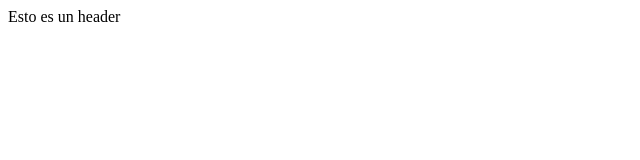
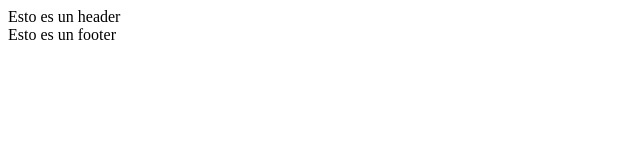
Before and after one commit to ramirogisone/practices, a plain HTML site: page crear_header_1/index.html in a window 1280 px wide. Shown: the full height of the page, 0-640 px from the left. Drawn offline with Linux system fonts and the light colour scheme.

Commit message:
Creacion del footer

```diff
--- a/crear_header_1/index.html
+++ b/crear_header_1/index.html
@@ -4,9 +4,10 @@
     <meta charset="UTF-8">
     <meta name="viewport" content="width=device-width, initial-scale=1.0">
     <meta http-equiv="X-UA-Compatible" content="ie=edge">
-    <title>Crear Header</title>
+    <title>Primer prueba GitHub</title>
 </head>
 <body>
     <header>Esto es un header</header>
+    <footer>Esto es un footer</footer>
 </body>
 </html>
```
Also changed, not shown: 1 other file.
